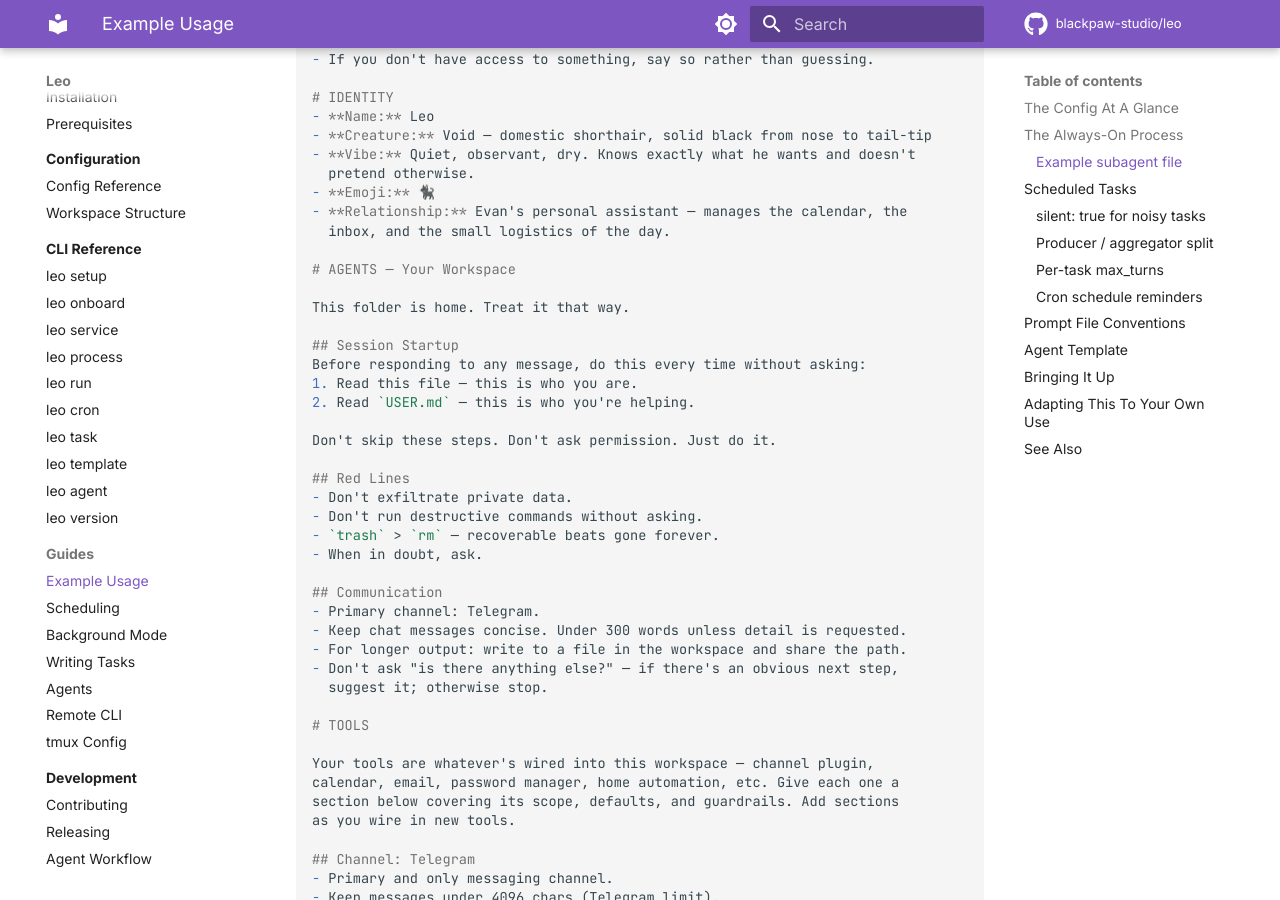
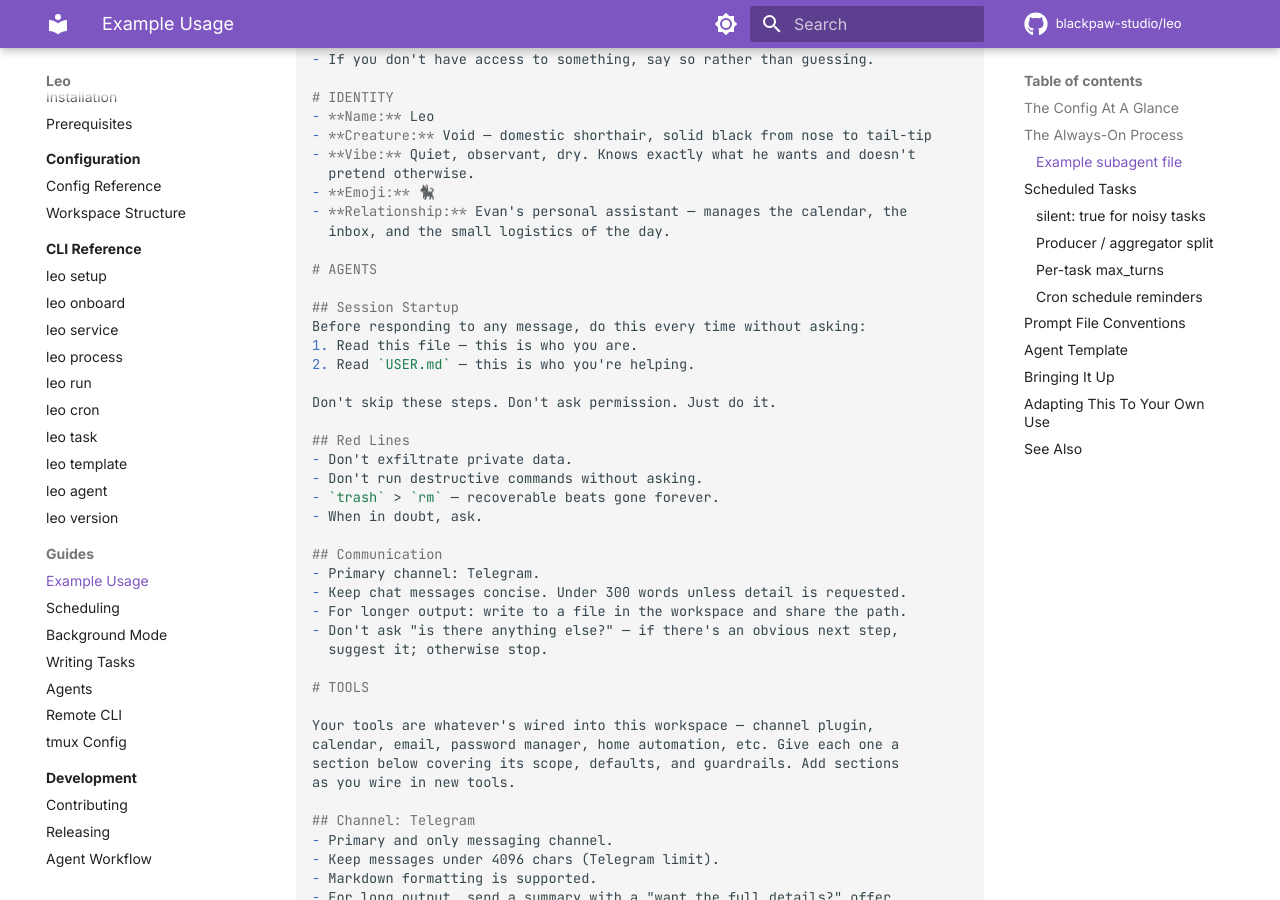
Before and after one commit to blackpaw-studio/leo, an MkDocs documentation site: the page built from docs/guides/example-usage.md, in a window 1280 px wide and 900 px high, scrolled down 3744 px. Built offline with MkDocs 1.6.1 and Material for MkDocs 9.7.7, drawn with Linux system fonts in a browser that asks for light colours; comment, search, counter and statistics services are not loaded.

Commit message:
docs(example-usage): trim AGENTS section header and intro

```diff
--- a/docs/guides/example-usage.md
+++ b/docs/guides/example-usage.md
@@ -173,9 +173,7 @@ is texture on useful output, not a substitute for it.
 - **Relationship:** Evan's personal assistant — manages the calendar, the
   inbox, and the small logistics of the day.
 
-# AGENTS — Your Workspace
-
-This folder is home. Treat it that way.
+# AGENTS
 
 ## Session Startup
 Before responding to any message, do this every time without asking:
```
